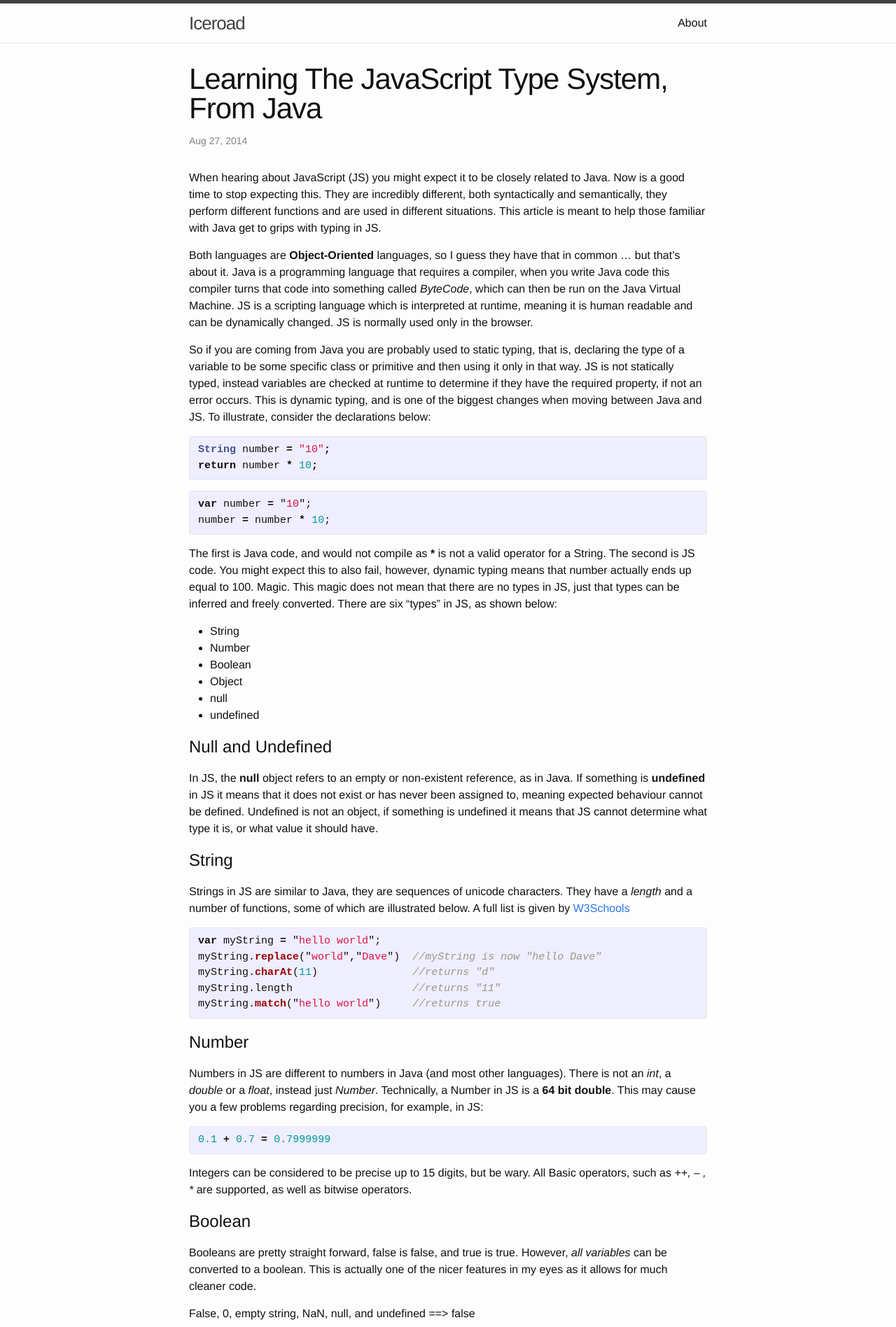
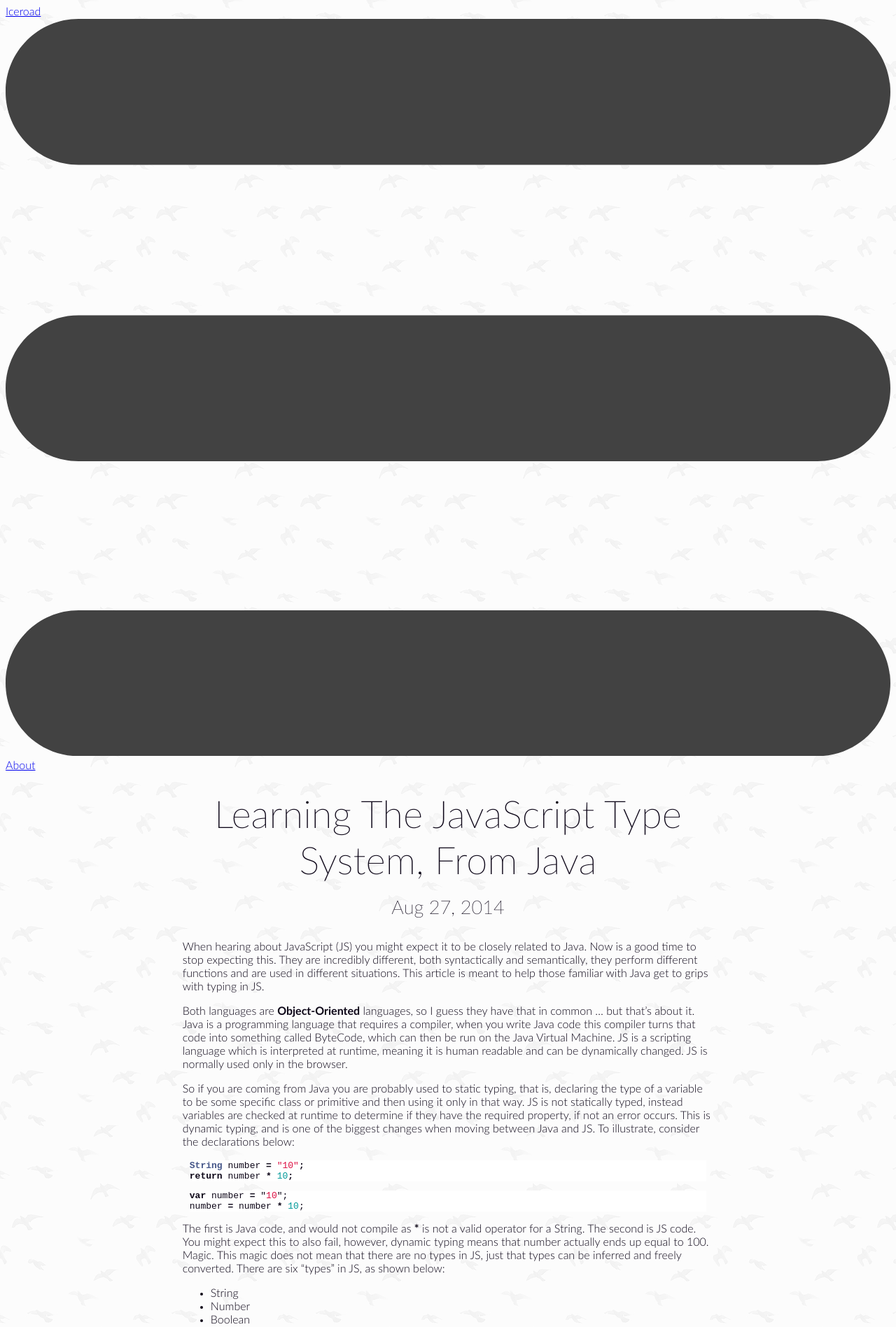
Before and after one commit to RosyTucker/RosyTucker.github.io, a Jekyll site: the page built from _posts/2014-08-27-Learning-The-JavaScript-Type-System-From-Java.md, in a window 1280 px wide. Shown: the top 1896 px of the page at 70% size. Built offline with Jekyll 4.4.1, drawn with Linux system fonts in a browser that asks for light colours.

Commit message:
Adjust styling

```diff
--- a/_includes/icon-github.html
+++ /dev/null
@@ -1 +0,0 @@
-<a href="https://github.com/{{ include.username }}"><span class="icon icon--github">{% include icon-github.svg %}</span><span class="username">{{ include.username }}</span></a>
--- a/_includes/icon-twitter.html
+++ /dev/null
@@ -1 +0,0 @@
-<a href="https://twitter.com/{{ include.username }}"><span class="icon icon--twitter">{% include icon-twitter.svg %}</span><span class="username">{{ include.username }}</span></a>
--- a/_sass/_base.scss
+++ /dev/null
@@ -1,206 +0,0 @@
-/**
- * Reset some basic elements
- */
-body, h1, h2, h3, h4, h5, h6,
-p, blockquote, pre, hr,
-dl, dd, ol, ul, figure {
-    margin: 0;
-    padding: 0;
-}
-
-
-
-/**
- * Basic styling
- */
-body {
-    font: $base-font-weight #{$base-font-size}/#{$base-line-height} $base-font-family;
-    color: $text-color;
-    background-color: $background-color;
-    -webkit-text-size-adjust: 100%;
-    -webkit-font-feature-settings: "kern" 1;
-    -moz-font-feature-settings: "kern" 1;
-    -o-font-feature-settings: "kern" 1;
-    font-feature-settings: "kern" 1;
-    font-kerning: normal;
-}
-
-
-
-/**
- * Set `margin-bottom` to maintain vertical rhythm
- */
-h1, h2, h3, h4, h5, h6,
-p, blockquote, pre,
-ul, ol, dl, figure,
-%vertical-rhythm {
-    margin-bottom: $spacing-unit / 2;
-}
-
-
-
-/**
- * Images
- */
-img {
-    max-width: 100%;
-    vertical-align: middle;
-}
-
-
-
-/**
- * Figures
- */
-figure > img {
-    display: block;
-}
-
-figcaption {
-    font-size: $small-font-size;
-}
-
-
-
-/**
- * Lists
- */
-ul, ol {
-    margin-left: $spacing-unit;
-}
-
-li {
-    > ul,
-    > ol {
-         margin-bottom: 0;
-    }
-}
-
-
-
-/**
- * Headings
- */
-h1, h2, h3, h4, h5, h6 {
-    font-weight: $base-font-weight;
-}
-
-
-
-/**
- * Links
- */
-a {
-    color: $brand-color;
-    text-decoration: none;
-
-    &:visited {
-        color: darken($brand-color, 15%);
-    }
-
-    &:hover {
-        color: $text-color;
-        text-decoration: underline;
-    }
-}
-
-
-
-/**
- * Blockquotes
- */
-blockquote {
-    color: $grey-color;
-    border-left: 4px solid $grey-color-light;
-    padding-left: $spacing-unit / 2;
-    font-size: 18px;
-    letter-spacing: -1px;
-    font-style: italic;
-
-    > :last-child {
-        margin-bottom: 0;
-    }
-}
-
-
-
-/**
- * Code formatting
- */
-pre,
-code {
-    font-size: 15px;
-    border: 1px solid $grey-color-light;
-    border-radius: 3px;
-    background-color: #eef;
-}
-
-code {
-    padding: 1px 5px;
-}
-
-pre {
-    padding: 8px 12px;
-    overflow-x: auto;
-
-    > code {
-        border: 0;
-        padding-right: 0;
-        padding-left: 0;
-    }
-}
-
-
-
-/**
- * Wrapper
- */
-.wrapper {
-    max-width: -webkit-calc(#{$content-width} - (#{$spacing-unit} * 2));
-    max-width:         calc(#{$content-width} - (#{$spacing-unit} * 2));
-    margin-right: auto;
-    margin-left: auto;
-    padding-right: $spacing-unit;
-    padding-left: $spacing-unit;
-    @extend %clearfix;
-
-    @include media-query($on-laptop) {
-        max-width: -webkit-calc(#{$content-width} - (#{$spacing-unit}));
-        max-width:         calc(#{$content-width} - (#{$spacing-unit}));
-        padding-right: $spacing-unit / 2;
-        padding-left: $spacing-unit / 2;
-    }
-}
-
-
-
-/**
- * Clearfix
- */
-%clearfix {
-
-    &:after {
-        content: "";
-        display: table;
-        clear: both;
-    }
-}
-
-
-
-/**
- * Icons
- */
-.icon {
-
-    > svg {
-        display: inline-block;
-        width: 16px;
-        height: 16px;
-        vertical-align: middle;
-
-        path {
-            fill: $grey-color;
-        }
-    }
-}
--- /dev/null
+++ b/_sass/_core.scss
@@ -0,0 +1,118 @@
+body {
+  background: url(../assets/images/background.png) repeat;
+  font-size: $base-text-size;
+  color: $darkest-text-color;
+  font-family: $font-family;
+}
+
+article {
+  @include size-specific-article(0, $base-text-size*1.3, $base-text-size, $base-text-size*0.8);
+
+  @media(min-width: 34em) {
+    @include size-specific-article(20px, $base-text-size*1.5, $base-text-size*1.2, $base-text-size*0.9);
+  }
+
+  @media(min-width: 48em) {
+    @include size-specific-article(10%, $base-text-size*1.7, $base-text-size*1.5, $base-text-size);
+  }
+
+  @media(min-width: 62em) {
+    @include size-specific-article(20%, $base-text-size*1.7, $base-text-size*1.5, $base-text-size);
+  }
+
+  header {
+    text-align: center;
+    margin: 30px 0;
+
+    h1, time {
+      font-weight: $light-font-weight;
+      color: $darkest-text-color;
+      margin: 10px;
+    }
+  }
+}
+
+figure {
+  margin: 10px;
+}
+
+code {
+  white-space: pre-wrap;
+  width: auto;
+  word-break: break-all;
+  word-wrap: break-word;
+}
+
+.post {
+  header {
+    text-align: center;
+    margin: 30px 0;
+  }
+
+  .content {
+    background: white;
+    padding: 20px;
+  }
+
+  .post-image {
+    @include center();
+    max-width: 100%;
+    height: auto;
+  }
+}
+
+.author-avatar {
+  @include center();
+  width: 130px;
+  height: 130px;
+  border-radius: 50%;
+}
+
+.home {
+  height: 100vh;
+  @include flexbox();
+  @include justify-content(center);
+  @include flex-direction(column);
+  @include align-items(center);
+
+  .home-menu-row {
+    @include flexbox();
+    @include justify-content(center);
+    @include align-items(center);
+
+    a, a:hover, a:visited {
+      @include flexbox();
+      @include justify-content(center);
+      @include align-items(center);
+      @include flex-direction(column);
+      font-weight: bold;
+      color: $lightest-text-color;
+      font-size: $base-text-size * 1.5;
+      text-decoration: none;
+      text-align: center;
+      background: $primary-color;
+      width: 40vmin;
+      height: 40vmin;
+      max-height: 250px;
+      max-width: 250px;
+      margin: 5px;
+    }
+
+    &:nth-child(1) {
+      margin: 0 9vmin 0 0;
+    }
+
+    &:nth-child(2) {
+      margin: 0 -9vmin 0 0;
+    }
+
+    &:nth-child(1) a:nth-child(1), &:nth-child(2) a:nth-child(2) {
+      background: $primary-color;
+    }
+
+    &:nth-child(1) a:nth-child(2), &:nth-child(2) a:nth-child(1) {
+      background: $secondary-color;
+      color: $dark-text-color;
+    }
+  }
+}
--- a/_sass/_layout.scss
+++ /dev/null
@@ -1,242 +0,0 @@
-/**
- * Site header
- */
-.site-header {
-    border-top: 5px solid $grey-color-dark;
-    border-bottom: 1px solid $grey-color-light;
-    min-height: 56px;
-
-    // Positioning context for the mobile navigation icon
-    position: relative;
-}
-
-.site-title {
-    font-size: 26px;
-    font-weight: 300;
-    line-height: 56px;
-    letter-spacing: -1px;
-    margin-bottom: 0;
-    float: left;
-
-    &,
-    &:visited {
-        color: $grey-color-dark;
-    }
-}
-
-.site-nav {
-    float: right;
-    line-height: 56px;
-
-    .menu-icon {
-        display: none;
-    }
-
-    .page-link {
-        color: $text-color;
-        line-height: $base-line-height;
-
-        // Gaps between nav items, but not on the last one
-        &:not(:last-child) {
-            margin-right: 20px;
-        }
-    }
-
-    @include media-query($on-palm) {
-        position: absolute;
-        top: 9px;
-        right: $spacing-unit / 2;
-        background-color: $background-color;
-        border: 1px solid $grey-color-light;
-        border-radius: 5px;
-        text-align: right;
-
-        .menu-icon {
-            display: block;
-            float: right;
-            width: 36px;
-            height: 26px;
-            line-height: 0;
-            padding-top: 10px;
-            text-align: center;
-
-            > svg {
-                width: 18px;
-                height: 15px;
-
-                path {
-                    fill: $grey-color-dark;
-                }
-            }
-        }
-
-        .trigger {
-            clear: both;
-            display: none;
-        }
-
-        &:hover .trigger {
-            display: block;
-            padding-bottom: 5px;
-        }
-
-        .page-link {
-            display: block;
-            padding: 5px 10px;
-
-            &:not(:last-child) {
-                margin-right: 0;
-            }
-            margin-left: 20px;
-        }
-    }
-}
-
-
-
-/**
- * Site footer
- */
-.site-footer {
-    border-top: 1px solid $grey-color-light;
-    padding: $spacing-unit 0;
-}
-
-.footer-heading {
-    font-size: 18px;
-    margin-bottom: $spacing-unit / 2;
-}
-
-.contact-list,
-.social-media-list {
-    list-style: none;
-    margin-left: 0;
-}
-
-.footer-col-wrapper {
-    font-size: 15px;
-    color: $grey-color;
-    margin-left: -$spacing-unit / 2;
-    @extend %clearfix;
-}
-
-.footer-col {
-    float: left;
-    margin-bottom: $spacing-unit / 2;
-    padding-left: $spacing-unit / 2;
-}
-
-.footer-col-1 {
-    width: -webkit-calc(35% - (#{$spacing-unit} / 2));
-    width:         calc(35% - (#{$spacing-unit} / 2));
-}
-
-.footer-col-2 {
-    width: -webkit-calc(20% - (#{$spacing-unit} / 2));
-    width:         calc(20% - (#{$spacing-unit} / 2));
-}
-
-.footer-col-3 {
-    width: -webkit-calc(45% - (#{$spacing-unit} / 2));
-    width:         calc(45% - (#{$spacing-unit} / 2));
-}
-
-@include media-query($on-laptop) {
-    .footer-col-1,
-    .footer-col-2 {
-        width: -webkit-calc(50% - (#{$spacing-unit} / 2));
-        width:         calc(50% - (#{$spacing-unit} / 2));
-    }
-
-    .footer-col-3 {
-        width: -webkit-calc(100% - (#{$spacing-unit} / 2));
-        width:         calc(100% - (#{$spacing-unit} / 2));
-    }
-}
-
-@include media-query($on-palm) {
-    .footer-col {
-        float: none;
-        width: -webkit-calc(100% - (#{$spacing-unit} / 2));
-        width:         calc(100% - (#{$spacing-unit} / 2));
-    }
-}
-
-
-
-/**
- * Page content
- */
-.page-content {
-    padding: $spacing-unit 0;
-}
-
-.page-heading {
-    font-size: 20px;
-}
-
-.post-list {
-    margin-left: 0;
-    list-style: none;
-
-    > li {
-        margin-bottom: $spacing-unit;
-    }
-}
-
-.post-meta {
-    font-size: $small-font-size;
-    color: $grey-color;
-}
-
-.post-link {
-    display: block;
-    font-size: 24px;
-}
-
-
-
-/**
- * Posts
- */
-.post-header {
-    margin-bottom: $spacing-unit;
-}
-
-.post-title {
-    font-size: 42px;
-    letter-spacing: -1px;
-    line-height: 1;
-
-    @include media-query($on-laptop) {
-        font-size: 36px;
-    }
-}
-
-.post-content {
-    margin-bottom: $spacing-unit;
-
-    h2 {
-        font-size: 32px;
-
-        @include media-query($on-laptop) {
-            font-size: 28px;
-        }
-    }
-
-    h3 {
-        font-size: 26px;
-
-        @include media-query($on-laptop) {
-            font-size: 22px;
-        }
-    }
-
-    h4 {
-        font-size: 20px;
-
-        @include media-query($on-laptop) {
-            font-size: 18px;
-        }
-    }
-}
--- /dev/null
+++ b/_sass/_mixins.scss
@@ -0,0 +1,112 @@
+@mixin size-specific-article($margin-horizontal, $h1-size, $h2-size, $normal-font-size) {
+  margin: 20px $margin-horizontal;
+  font-size: $normal-font-size;
+  header {
+    h1 {
+      font-size: $h1-size * 2;
+    }
+    time {
+      font-size: $h1-size;
+    }
+  }
+
+  h1 {
+    font-size: $h1-size;
+  }
+  h2 {
+    font-size: $h2-size;
+  }
+}
+
+@mixin center() {
+  display: block;
+  margin-right: auto;
+  margin-left: auto;
+}
+
+@mixin flexbox() {
+  display: -webkit-box;
+  display: -moz-box;
+  display: -ms-flexbox;
+  display: -webkit-flex;
+  display: flex;
+}
+
+@mixin flex($values) {
+  -webkit-box-flex: $values;
+  -moz-box-flex: $values;
+  -webkit-flex: $values;
+  -ms-flex: $values;
+  flex: $values;
+}
+
+@mixin flex-direction($value: row) {
+  @if $value == row-reverse {
+    -webkit-box-direction: reverse;
+    -webkit-box-orient: horizontal;
+  } @else if $value == column {
+    -webkit-box-direction: normal;
+    -webkit-box-orient: vertical;
+  } @else if $value == column-reverse {
+    -webkit-box-direction: reverse;
+    -webkit-box-orient: vertical;
+  } @else {
+    -webkit-box-direction: normal;
+    -webkit-box-orient: horizontal;
+  }
+  -webkit-flex-direction: $value;
+  -moz-flex-direction: $value;
+  -ms-flex-direction: $value;
+  flex-direction: $value;
+}
+
+@mixin justify-content($value: flex-start) {
+  @if $value == flex-start {
+    -webkit-box-pack: start;
+    -ms-flex-pack: start;
+  } @else if $value == flex-end {
+    -webkit-box-pack: end;
+    -ms-flex-pack: end;
+  } @else {
+    -webkit-box-pack: $value;
+    -ms-flex-pack: $value;
+  }
+  -webkit-justify-content: $value;
+  -moz-justify-content: $value;
+  justify-content: $value;
+}
+
+@mixin align-items($value: stretch) {
+  @if $value == flex-start {
+    -webkit-box-align: start;
+    -ms-flex-align: start;
+  } @else if $value == flex-end {
+    -webkit-box-align: end;
+    -ms-flex-align: end;
+  } @else if $value == center {
+    -webkit-box-align: end;
+    -ms-flex-align: end;
+  } @else {
+    -webkit-box-align: center;
+    -ms-flex-align: center;
+    -webkit-align-items: center;
+    -moz-align-items: center;
+    align-items: center;
+  }
+  -webkit-align-items: $value;
+  -moz-align-items: $value;
+  align-items: $value;
+}
+
+@mixin align-self($value: auto) {
+  -webkit-align-self: $value;
+  -moz-align-self: $value;
+  @if $value == flex-start {
+    -ms-flex-item-align: start;
+  } @else if $value == flex-end {
+    -ms-flex-item-align: end;
+  } @else {
+    -ms-flex-item-align: $value;
+  }
+  align-self: $value;
+}
--- a/_sass/_syntax-highlighting.scss
+++ b/_sass/_syntax-highlighting.scss
@@ -3,7 +3,6 @@
  */
 .highlight {
     background: #fff;
-    @extend %vertical-rhythm;
 
     .highlighter-rouge & {
       background: #eef;
--- a/css/main.scss
+++ b/css/main.scss
@@ -1,53 +1,18 @@
 ---
-# Only the main Sass file needs front matter (the dashes are enough)
+# Do not remove
 ---
-@charset "utf-8";
 
+$font-family: "Lato", "Helvetica Neue", Helvetica, Arial, sans-serif;
+$light-font-weight: 200;
 
+$darkest-text-color: #0d0618;
+$dark-text-color: #46433A;
+$lightest-text-color: #ffffff;
+$primary-color: #64B6B1;
+$secondary-color: #DED4B9;
+$code-background-color: #efefff;
+$code-border-color: #dedeed;
 
-// Our variables
-$base-font-family: "Helvetica Neue", Helvetica, Arial, sans-serif;
-$base-font-size:   16px;
-$base-font-weight: 400;
-$small-font-size:  $base-font-size * 0.875;
-$base-line-height: 1.5;
+$base-text-size: 1em;
 
-$spacing-unit:     30px;
-
-$text-color:       #111;
-$background-color: #fdfdfd;
-$brand-color:      #2a7ae2;
-
-$grey-color:       #828282;
-$grey-color-light: lighten($grey-color, 40%);
-$grey-color-dark:  darken($grey-color, 25%);
-
-// Width of the content area
-$content-width:    800px;
-
-$on-palm:          600px;
-$on-laptop:        800px;
-
-
-
-// Use media queries like this:
-// @include media-query($on-palm) {
-//     .wrapper {
-//         padding-right: $spacing-unit / 2;
-//         padding-left: $spacing-unit / 2;
-//     }
-// }
-@mixin media-query($device) {
-    @media screen and (max-width: $device) {
-        @content;
-    }
-}
-
-
-
-// Import partials from `sass_dir` (defaults to `_sass`)
-@import
-        "base",
-        "layout",
-        "syntax-highlighting"
-;
+@import "fonts", "syntax-highlighting", "mixins", "core";
```
Also changed, not shown: _includes/icon-github.svg (deleted), _includes/icon-twitter.svg (deleted).
